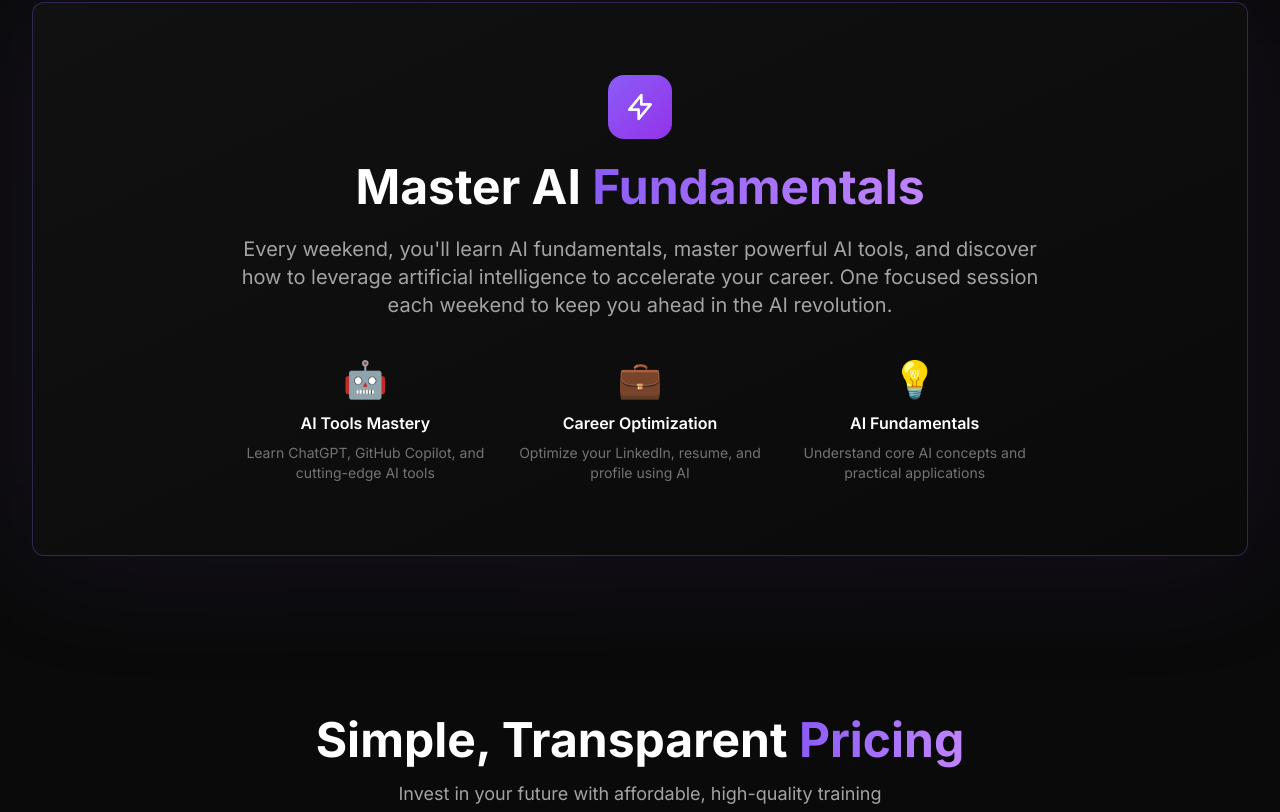
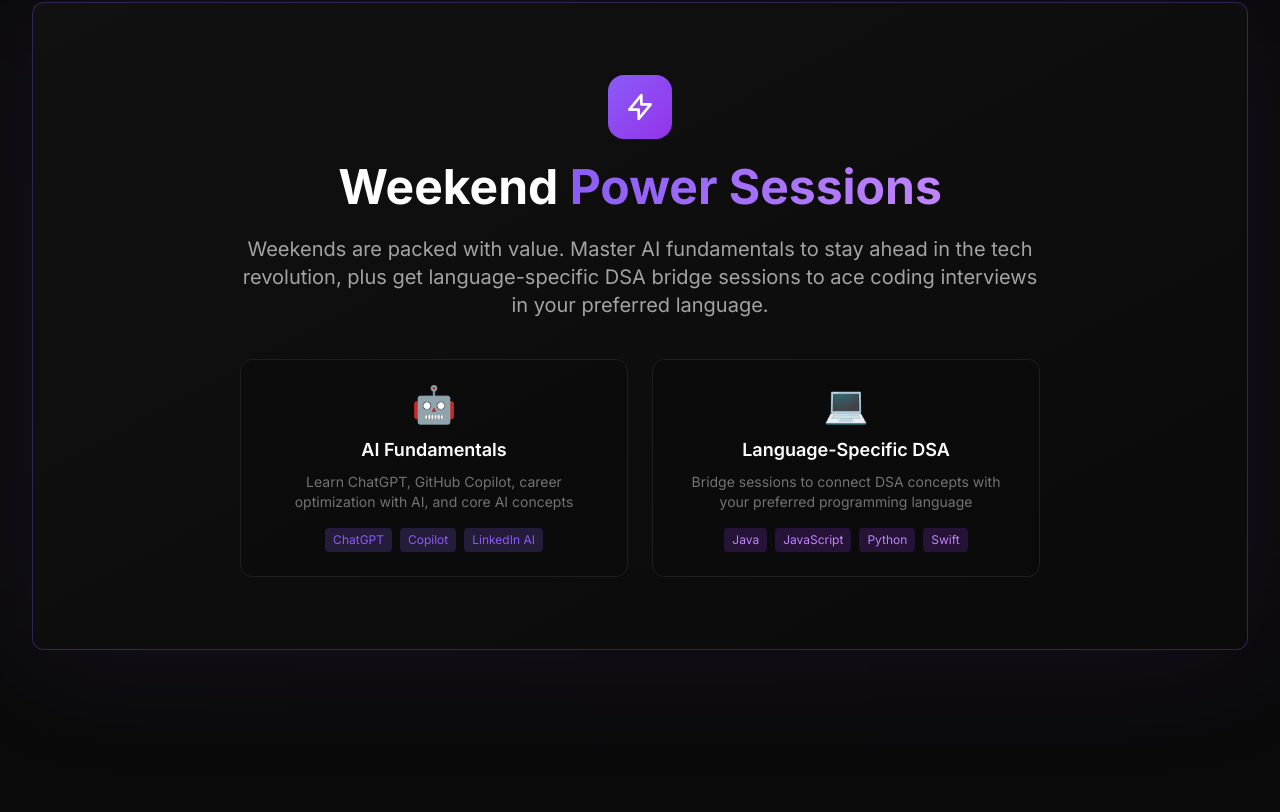
Before and after one commit to GaneshPatil22/CoreLearnly-FrontEnd, a React (Vite) app: page / in a window 1280 px wide. Shown: the part 989-1801 px from the top of the page. Built offline with nearby package versions, Linux system fonts and the light colour scheme.

Commit message:
Added language module

```diff
--- a/src/components/common/RouteTracker.tsx
+++ b/src/components/common/RouteTracker.tsx
@@ -3,16 +3,19 @@ import { useLocation } from 'react-router-dom';
 import { trackPageView } from '../../utils/analytics';
 
 /**
- * Component to track page views in Google Analytics
+ * Component to track page views in Google Analytics and handle scroll restoration
  * Place this component inside RouterProvider to track all route changes
  */
 const RouteTracker = () => {
   const location = useLocation();
 
   useEffect(() => {
+    // Scroll to top on route change
+    window.scrollTo(0, 0);
+
     // Track page view whenever location changes
     trackPageView(location.pathname + location.search, document.title);
-  }, [location]);
+  }, [location.pathname]);
 
   return null; // This component doesn't render anything
 };
--- a/src/components/sections/AIWeekendSection.tsx
+++ b/src/components/sections/AIWeekendSection.tsx
@@ -34,38 +34,44 @@ const AIWeekendSection = () => {
 
             {/* Heading */}
             <h2 className="text-3xl md:text-4xl lg:text-5xl font-bold text-white mb-6">
-              Master AI <span className="text-gradient">Fundamentals</span>
+              Weekend <span className="text-gradient">Power Sessions</span>
             </h2>
 
             {/* Description */}
             <p className="text-lg md:text-xl text-dark-text-secondary mb-8">
-              Every weekend, you'll learn AI fundamentals, master powerful AI tools,
-              and discover how to leverage artificial intelligence to accelerate your career.
-              One focused session each weekend to keep you ahead in the AI revolution.
+              Weekends are packed with value. Master AI fundamentals to stay ahead in the tech revolution,
+              plus get language-specific DSA bridge sessions to ace coding interviews in your preferred language.
             </p>
 
             {/* Features Grid */}
-            <div className="grid grid-cols-1 md:grid-cols-3 gap-6 mt-10">
-              <div className="text-center">
+            <div className="grid grid-cols-1 md:grid-cols-2 gap-6 mt-10">
+              {/* AI Section */}
+              <div className="bg-dark-bg/50 rounded-xl p-6 border border-dark-border">
                 <div className="text-4xl mb-3">🤖</div>
-                <h3 className="text-white font-semibold mb-2">AI Tools Mastery</h3>
-                <p className="text-sm text-dark-text-muted">
-                  Learn ChatGPT, GitHub Copilot, and cutting-edge AI tools
+                <h3 className="text-white font-semibold text-lg mb-2">AI Fundamentals</h3>
+                <p className="text-sm text-dark-text-muted mb-4">
+                  Learn ChatGPT, GitHub Copilot, career optimization with AI, and core AI concepts
                 </p>
+                <div className="flex flex-wrap gap-2 justify-center">
+                  <span className="text-xs bg-primary/20 text-primary px-2 py-1 rounded">ChatGPT</span>
+                  <span className="text-xs bg-primary/20 text-primary px-2 py-1 rounded">Copilot</span>
+                  <span className="text-xs bg-primary/20 text-primary px-2 py-1 rounded">LinkedIn AI</span>
+                </div>
               </div>
-              <div className="text-center">
-                <div className="text-4xl mb-3">💼</div>
-                <h3 className="text-white font-semibold mb-2">Career Optimization</h3>
-                <p className="text-sm text-dark-text-muted">
-                  Optimize your LinkedIn, resume, and profile using AI
+
+              {/* Language-Specific DSA Section */}
+              <div className="bg-dark-bg/50 rounded-xl p-6 border border-dark-border">
+                <div className="text-4xl mb-3">💻</div>
+                <h3 className="text-white font-semibold text-lg mb-2">Language-Specific DSA</h3>
+                <p className="text-sm text-dark-text-muted mb-4">
+                  Bridge sessions to connect DSA concepts with your preferred programming language
                 </p>
-              </div>
-              <div className="text-center">
-                <div className="text-4xl mb-3">💡</div>
-                <h3 className="text-white font-semibold mb-2">AI Fundamentals</h3>
-                <p className="text-sm text-dark-text-muted">
-                  Understand core AI concepts and practical applications
-                </p>
+                <div className="flex flex-wrap gap-2 justify-center">
+                  <span className="text-xs bg-purple-600/20 text-purple-400 px-2 py-1 rounded">Java</span>
+                  <span className="text-xs bg-purple-600/20 text-purple-400 px-2 py-1 rounded">JavaScript</span>
+                  <span className="text-xs bg-purple-600/20 text-purple-400 px-2 py-1 rounded">Python</span>
+                  <span className="text-xs bg-purple-600/20 text-purple-400 px-2 py-1 rounded">Swift</span>
+                </div>
               </div>
             </div>
           </div>
--- a/src/components/sections/FAQSection.tsx
+++ b/src/components/sections/FAQSection.tsx
@@ -17,7 +17,7 @@ const faqs: FAQItem[] = [
   },
   {
     question: "What is the class schedule?",
-    answer: "Weekdays: 3 live DSA classes per week. Weekends: 1 AI-related class every weekend. All classes are conducted live online, allowing for real-time interaction and doubt clearing."
+    answer: "Weekdays: 3 live DSA classes per week. Weekends: AI fundamentals and language-specific DSA bridge sessions (Java, JavaScript, Python, Swift). All classes are conducted live online, allowing for real-time interaction and doubt clearing."
   },
   {
     question: "Are the classes live or recorded?",
--- a/src/components/sections/PricingSection.tsx
+++ b/src/components/sections/PricingSection.tsx
@@ -66,7 +66,7 @@ const PricingSection = () => {
                 <svg className="w-6 h-6 text-primary flex-shrink-0 mt-0.5" fill="none" stroke="currentColor" viewBox="0 0 24 24">
                   <path strokeLinecap="round" strokeLinejoin="round" strokeWidth={2} d="M5 13l4 4L19 7" />
                 </svg>
-                <span className="text-dark-text-secondary">AI fundamentals & tools every weekend</span>
+                <span className="text-dark-text-secondary">Weekend sessions: AI fundamentals + language-specific DSA</span>
               </div>
               <div className="flex items-start gap-3">
                 <svg className="w-6 h-6 text-primary flex-shrink-0 mt-0.5" fill="none" stroke="currentColor" viewBox="0 0 24 24">
--- a/src/layout/AdminLayout.tsx
+++ b/src/layout/AdminLayout.tsx
@@ -1,3 +1,4 @@
+import { useEffect } from 'react';
 import { Link, useLocation } from 'react-router-dom';
 import { useAuth } from '../context/auth/AuthContext';
 
@@ -8,6 +9,11 @@ interface AdminLayoutProps {
 const AdminLayout = ({ children }: AdminLayoutProps) => {
   const { user, signOut } = useAuth();
   const location = useLocation();
+
+  // Scroll to top on route change
+  useEffect(() => {
+    window.scrollTo(0, 0);
+  }, [location.pathname]);
 
   const navItems = [
     { label: 'Dashboard', path: '/admin' },
--- a/src/pages/WorkshopPage.tsx
+++ b/src/pages/WorkshopPage.tsx
@@ -321,7 +321,7 @@ const WorkshopPage = () => {
                 <div className="space-y-4 ml-0 md:ml-20">
                   <div className="flex gap-4">
                     <div className="text-primary font-semibold min-w-[100px]">10:00 - 11:30</div>
-                    <div className="text-dark-text-secondary">AI Tools for Developers • ChatGPT • LinkedIn Optimization</div>
+                    <div className="text-dark-text-secondary">AI Tools for Developers</div>
                   </div>
                   <div className="flex gap-4">
                     <div className="text-primary font-semibold min-w-[100px]">11:30 - 11:45</div>
```
Also changed, not shown: 1 other file (tests, documents, lock files or other folders).
